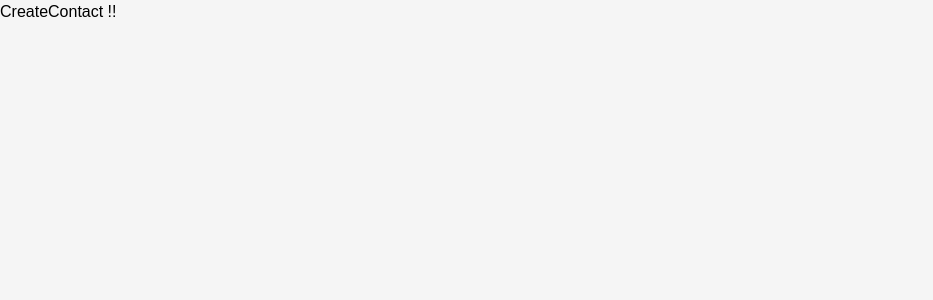
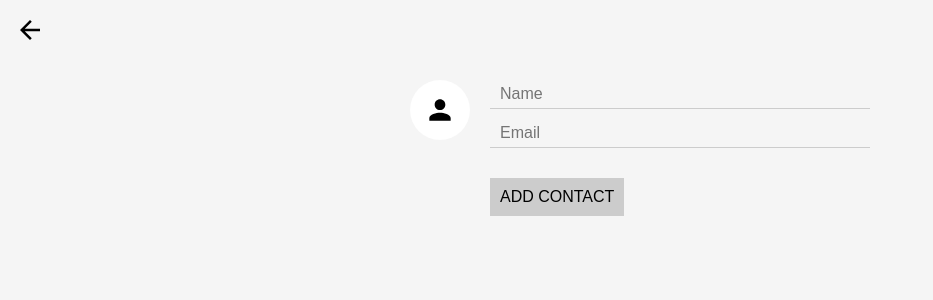
Before and after one commit to pkkalive/ContactList, a React (Create React App) app: page /create in a window 1280 px wide. Shown: the top 300 px of the page, without its empty margins (0-933 px from the left). Built offline with nearby package versions, Linux system fonts and the light colour scheme; no server answers.

Commit message:
imported image input in create contact

```diff
--- a/src/CreateContact.js
+++ b/src/CreateContact.js
@@ -1,10 +1,23 @@
-import React, { Component } from 'react';
+import React, { Component } from "react";
+import { Link } from "react-router-dom";
+import ImageInput from "./ImageInput";
 
 class CreateContact extends Component {
   render() {
     return (
       <div>
-        CreateContact !!
+        <Link className="close-create-contact" to = "/">Close</Link>
+        <form className="create-contact-form">
+          <ImageInput className="create-contact-avatar-input"
+            name="avatarURL"
+            maxHeight={64}
+          />
+          <div className="create-contact-details">
+            <input type ="text" name="name" placeholder="Name" />
+            <input type ="text" name="email" placeholder="Email" />
+            <button>Add Contact</button>
+          </div>
+        </form>
       </div>
     );
   }
```
